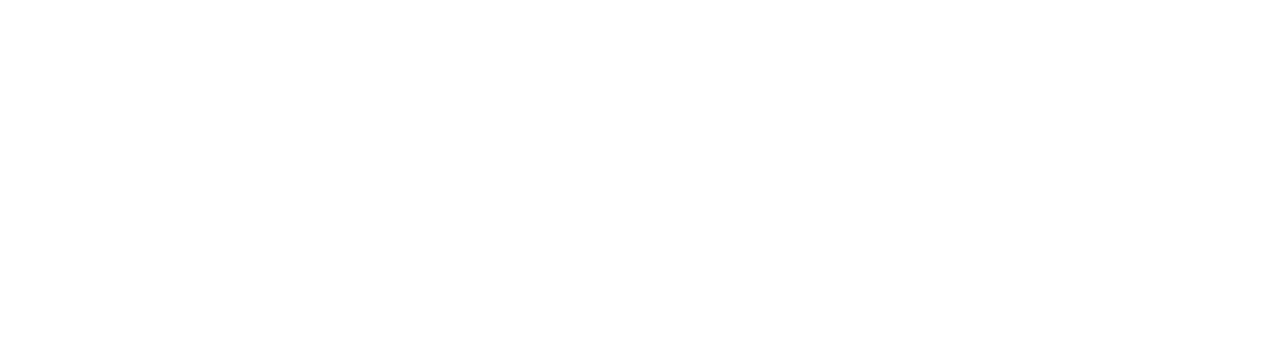
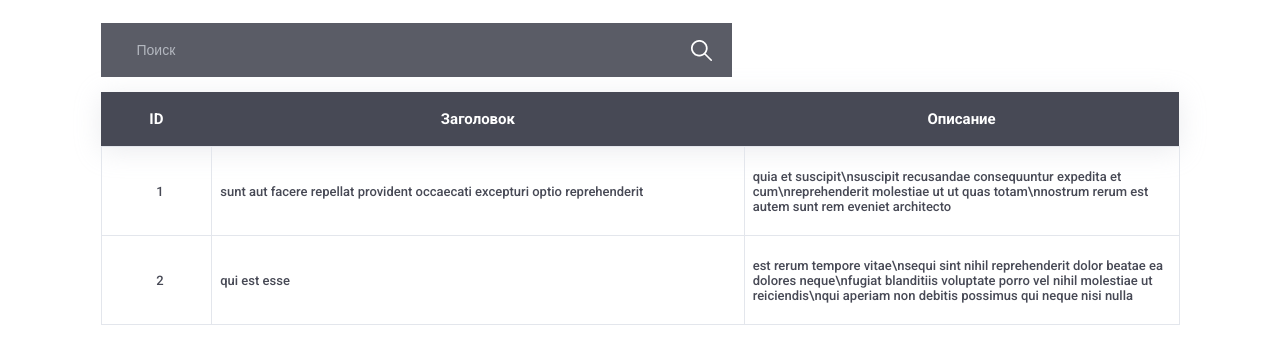
Before and after one commit to K-irill/front-test, a React (Create React App) app: page / in a window 1280 px wide. Shown: the top 364 px of the page. Built offline with nearby package versions, Linux system fonts and the light colour scheme.

Commit message:
add-table-posts

```diff
--- a/src/App/index.tsx
+++ b/src/App/index.tsx
@@ -1,13 +1,15 @@
-import React from 'react';
-import Input from '../components/Input';
-import './App.scss';
+import React from "react";
+import Input from "../components/Input";
+import Table from "../components/Table";
+import "./App.scss";
 
 function App() {
   return (
-    <div className='content'>
+    <div className="content">
       <header>
-        <Input/>
+        <Input />
       </header>
+      <Table />
     </div>
   );
 }
--- a/src/components/Input/Input.scss
+++ b/src/components/Input/Input.scss
@@ -1,14 +1,21 @@
+html {
+    font-size: 15px;
+}
+
+
 .header-input {
     outline: none;
-    width: 631px;
+    width: 619px;
+    padding-left: 10px;
     height: 52px;
     font-size: 14px;
     color: #ffff;
-    background: #5A5C66;
     border: 0;
-    background-image: url("images/search-logo.svg");
+    background-color: #5A5C66;
+    background-image: url('../../../public/images/search-logo.png');
     background-repeat: no-repeat;
-    background-position: 4px;
+    background-position: 590px;
+
 
     &::placeholder {
         font-weight: 400;
--- a/src/components/Input/index.tsx
+++ b/src/components/Input/index.tsx
@@ -3,8 +3,7 @@
 
 const Input: FC = () => {
 return (
-    // <input className="header-input" type="text" placeholder="Поиск" />
-    <img src="images/search-logo.svg" alt="sdas"/>
+    <input className="header-input" type="text" placeholder="Поиск" />
 )
 }
 
--- /dev/null
+++ b/src/components/Table/Table.scss
@@ -0,0 +1,48 @@
+.table-posts {
+margin-top: 15px;
+
+
+    table {
+        width: 100%;
+        table-layout: fixed;
+        border-collapse: collapse;
+
+        thead {
+            background: #474955;
+            box-shadow: 0px 4px 27px rgba(230, 231, 234, 0.78);
+            color: #FFFFFF;
+            th {
+                padding: 0;
+                height: 54px;
+
+                &:nth-child(1) {
+                    width: 110px;
+                  }
+
+                &:nth-child(2) {
+                    width: 529px;
+                  }
+
+                &:nth-child(3) {
+                    width: 432px;
+                  }
+            }
+
+        }
+
+        tbody {
+            .table-posts__id {
+                text-align: center;
+            }
+
+            td {
+                height: 86px;
+                border: 1px solid #E3E6EC;
+                color: #474955;
+                font-weight: 500;
+                font-size: 13px;
+                padding-left: 8px;
+            }
+        }
+    }
+}
--- /dev/null
+++ b/src/components/Table/index.tsx
@@ -0,0 +1,44 @@
+import React, { FC } from "react";
+import "./Table.scss";
+
+const Table: FC = () => {
+  return (
+    <div className="table-posts">
+      <table>
+        <thead>
+          <tr>
+            <th>ID</th>
+            <th>Заголовок</th>
+            <th>Описание</th>
+          </tr>
+        </thead>
+        <tbody>
+          <tr>
+            <td className="table-posts__id">1</td>
+            <td>
+              sunt aut facere repellat provident occaecati excepturi optio
+              reprehenderit
+            </td>
+            <td>
+              quia et suscipit\nsuscipit recusandae consequuntur expedita et
+              cum\nreprehenderit molestiae ut ut quas totam\nnostrum rerum est
+              autem sunt rem eveniet architecto
+            </td>
+          </tr>
+          <tr>
+            <td className="table-posts__id">2</td>
+            <td>qui est esse</td>
+            <td>
+              est rerum tempore vitae\nsequi sint nihil reprehenderit dolor
+              beatae ea dolores neque\nfugiat blanditiis voluptate porro vel
+              nihil molestiae ut reiciendis\nqui aperiam non debitis possimus
+              qui neque nisi nulla
+            </td>
+          </tr>
+        </tbody>
+      </table>
+    </div>
+  );
+};
+
+export default Table;
```
Also changed, not shown: public/images/search-logo.png (added), public/images/search-logo.svg (deleted).
